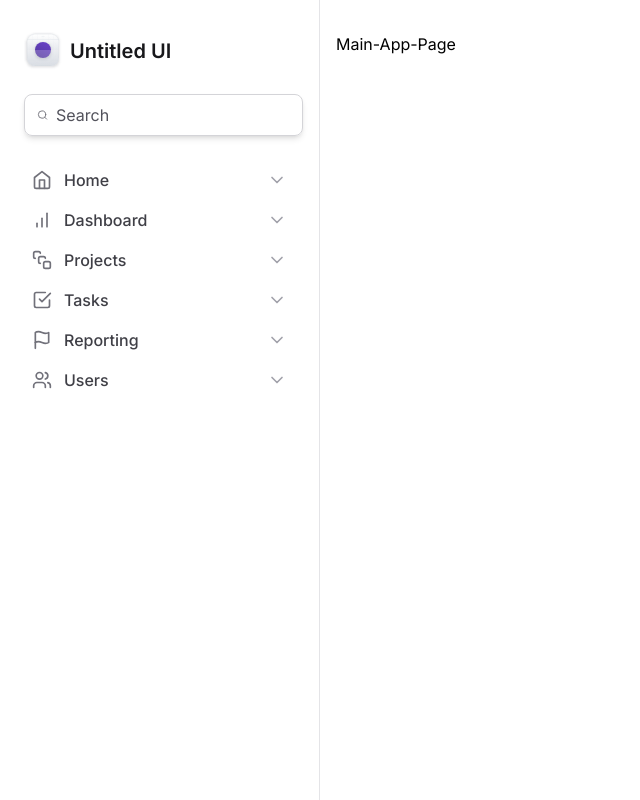
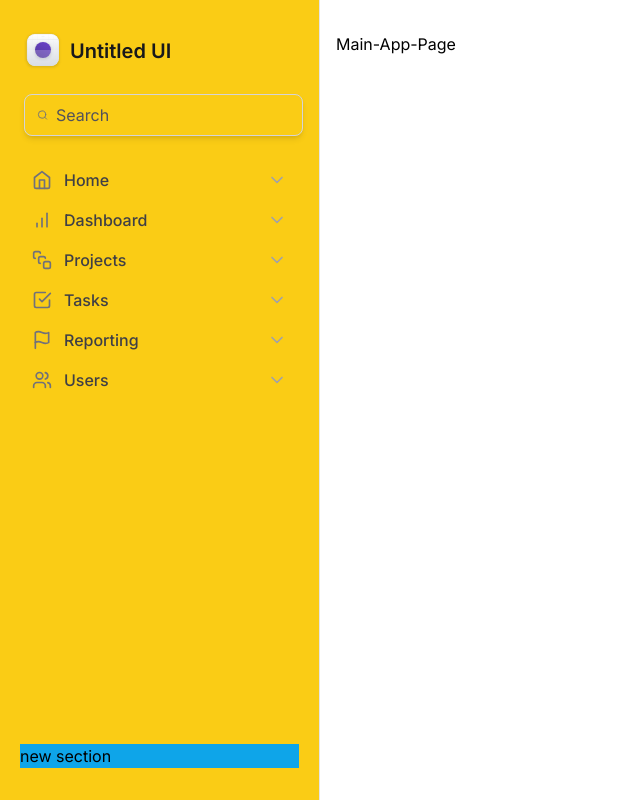
Before and after one commit to antoniPrz/tailwind-practice, a Next.js app: page / in a window 1280 px wide. Shown: the whole page, without its empty margins (0-640 px from the left). Built offline with nearby package versions, Linux system fonts and the light colour scheme.

Commit message:
saved to make a new branch

```diff
--- a/src/app/components/Sidebar/Index.tsx
+++ b/src/app/components/Sidebar/Index.tsx
@@ -1,22 +1,30 @@
 import { Logo } from "./Logo";
-import {Search} from "lucide-react"
+import { Search } from "lucide-react";
 import { MainNavigation } from "./MainNavegation";
 
+export function Sidebar() {
+  return (
+    <>
+      <aside className=" bg-yellow-400 border-r border-zinc-200 px-5 py-8 flex flex-col gap-6">
+        <Logo />
+        {/* searchbar */}
+        <div className=" mx-1 border border-zinc-300 px-3 py-2 gap-2 rounded-lg w-full flex items-center shadow-md">
+          <Search className="mx-1h-5 w-5 text-zinc-500" />
+          <input
+            type="text"
+            className="flex-1 p-0 text-zinc-900 placeholder-zinc-600 border-0 bg-transparent"
+            placeholder="Search"
+          />
+        </div>
 
-export function Sidebar(){
-    return (<>
+        <MainNavigation />
 
-      <aside className=' border-r border-zinc-200 px-5 py-8 space-y-6'>
-      <Logo/>
-      {/* searchbar */}
-      <div className=" mx-1 border border-zinc-300 px-3 py-2 gap-2 rounded-lg w-full flex items-center shadow-md">
-        <Search className="mx-1h-5 w-5 text-zinc-500"/>
-        <input type="text" className="flex-1 p-0 text-zinc-900 placeholder-zinc-600 border-0 bg-transparent" placeholder="Search"/>
-      </div>
-      <MainNavigation/>
-
-
+        <div className="mt-auto bg-sky-500 flex flex-col gap-6 ">
+          <div className="space-y-0.5">
+          new section
+          </div>
+        </div>
       </aside>
-
-    </>)
+    </>
+  );
 }
```
